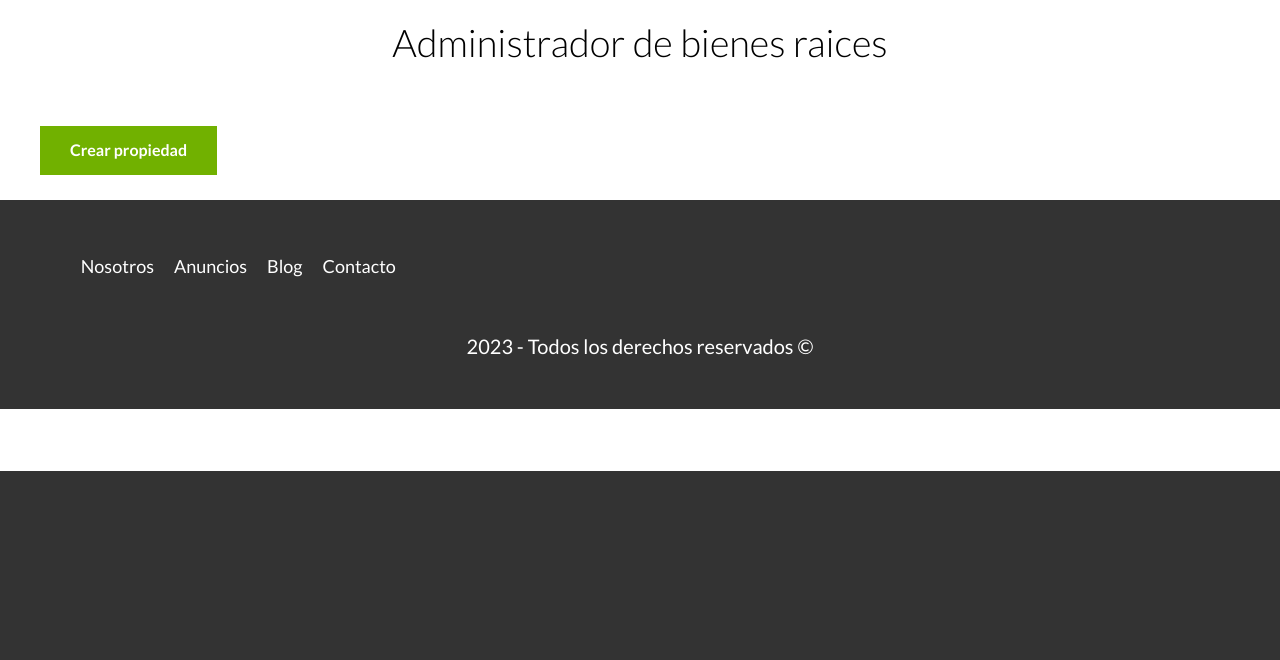
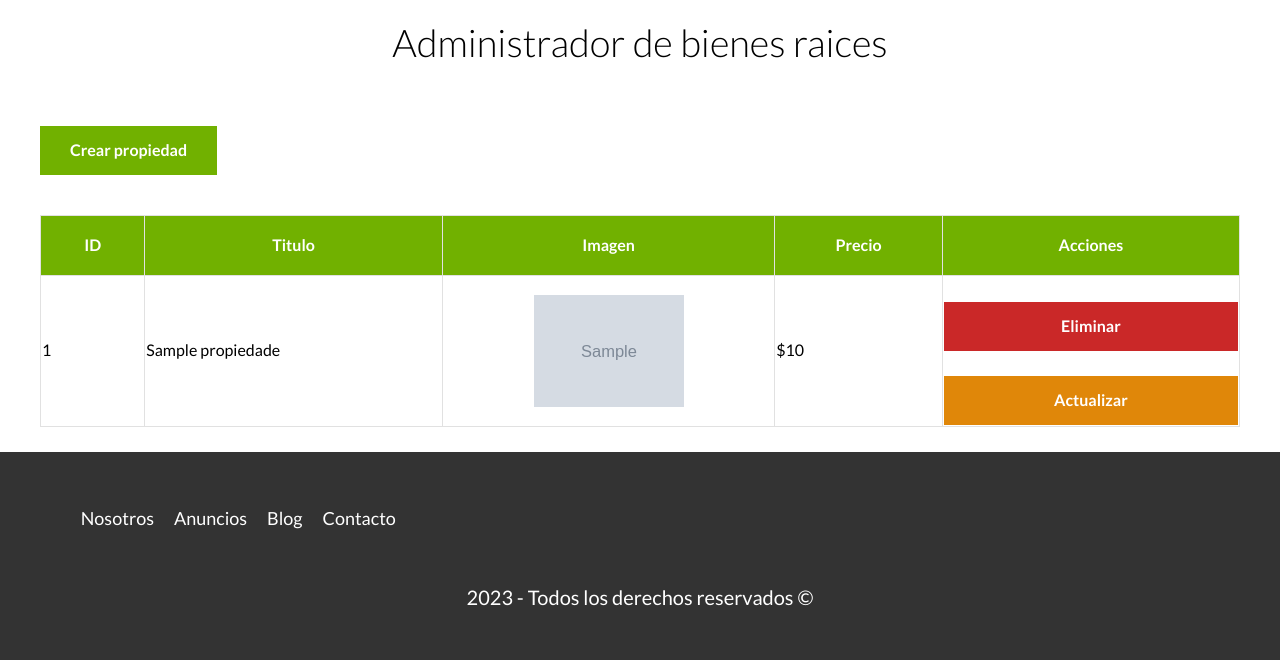
Before and after one commit to pierobm72/bienes-poo, a PHP site: page /admin/index.php in a window 1280 px wide. Shown: the part 329-989 px from the top of the page. Before the commit the page ends 800 px from the top, so only its background shows below. Run offline with PHP 8.4, Linux system fonts and the light colour scheme; tables that the repository leaves empty or names only in its code hold one stand-in row (values such as "Sample post"); grey boxes marked "Sample" are stand-in pictures.

Commit message:
CRUD: Listar todas las propiedades

```diff
--- a/admin/index.php
+++ b/admin/index.php
@@ -1,19 +1,55 @@
 <?php
 include_once $_SERVER['DOCUMENT_ROOT'] . "/rutas.php";
 include_once RUTA_FUNCIONES;
+require_once RUTA_BASEDATOS;
 
-$resultado = $_GET["resultado"] ?? false;
+//Importar la conexion
+$db = conectarDB();
 
+//Escribir el query
+$query = "SELECT * FROM propiedades";
+
+//Consultar a la base de datos
+$resultado = mysqli_query($db,$query);
+
+//Mostrar mensaje condicional
+$mensaje = $_GET["resultado"] ?? false;
 
 incluirTemplates("header");
 ?>
 <main class="contenedor seccion">
-    <?php if (intval($resultado)  === 1) { ?>
+    <?php if (intval($mensaje)  === 1) { ?>
         <p class="alerta exito">Propiedad creada correctamente</p>
     <?php } ?>
     <h1>Administrador de bienes raices</h1>
 
     <a href="<?= PROPIEDADES_URL ?>/crear.php" class="boton boton-verde">Crear propiedad</a>
+
+    <table class="propiedades">
+        <thead>
+            <th>ID</th>
+            <th>Titulo</th>
+            <th>Imagen</th>
+            <th>Precio</th>
+            <th>Acciones</th>
+        </thead>
+        <!-- Mostrar los resultados con php -->
+        <tbody>
+            <?php while($row = mysqli_fetch_assoc($resultado)) { ?>
+            <tr>
+                <td><?= $row["id"] ?></td>
+                <td><?= $row["titulo"] ?></td>
+                <td><img src="<?php echo IMAGENES_URL .  $row["imagen"]?>" class="imagen-tabla"></td>
+                <td>$<?= $row["precio"] ?></td>
+                <td>
+                    <a href="" class="boton-rojo-block">Eliminar</a>
+                    <a href="" class="boton-amarillo-block">Actualizar</a>
+                </td>
+            </tr>
+            <?php } ?>
+        </tbody>
+    </table>
+
 </main>
 <?php
 incluirTemplates("footer");
--- a/rutas.php
+++ b/rutas.php
@@ -34,3 +34,8 @@ define('PROPIEDADES_URL', BASE_URL . "/admin/propiedades");
 
 //Ruta que contiene la carpeta propiedades
 define('ADMIN_URL', BASE_URL . "/admin");
+
+
+
+//Ruta que contiene la carpeta propiedades
+define('IMAGENES_URL', BASE_URL . "/imagenes/");
```
